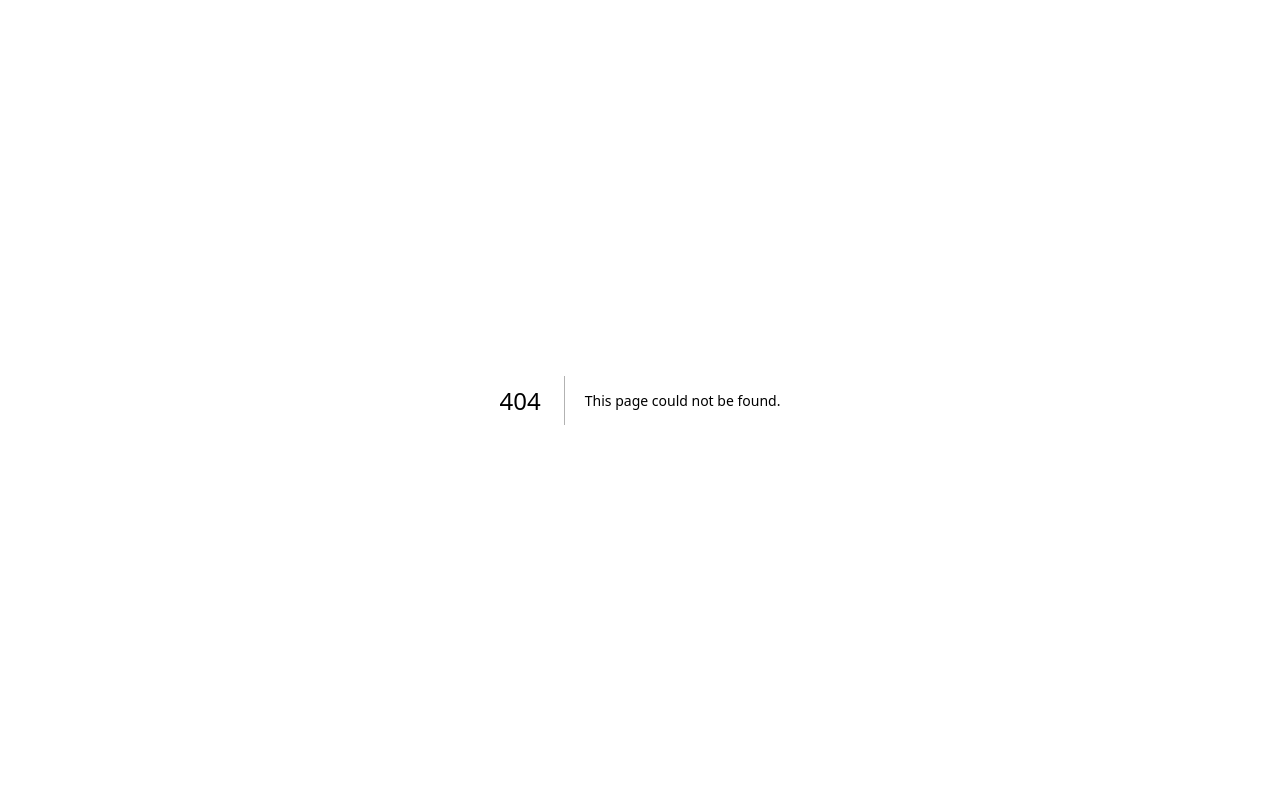
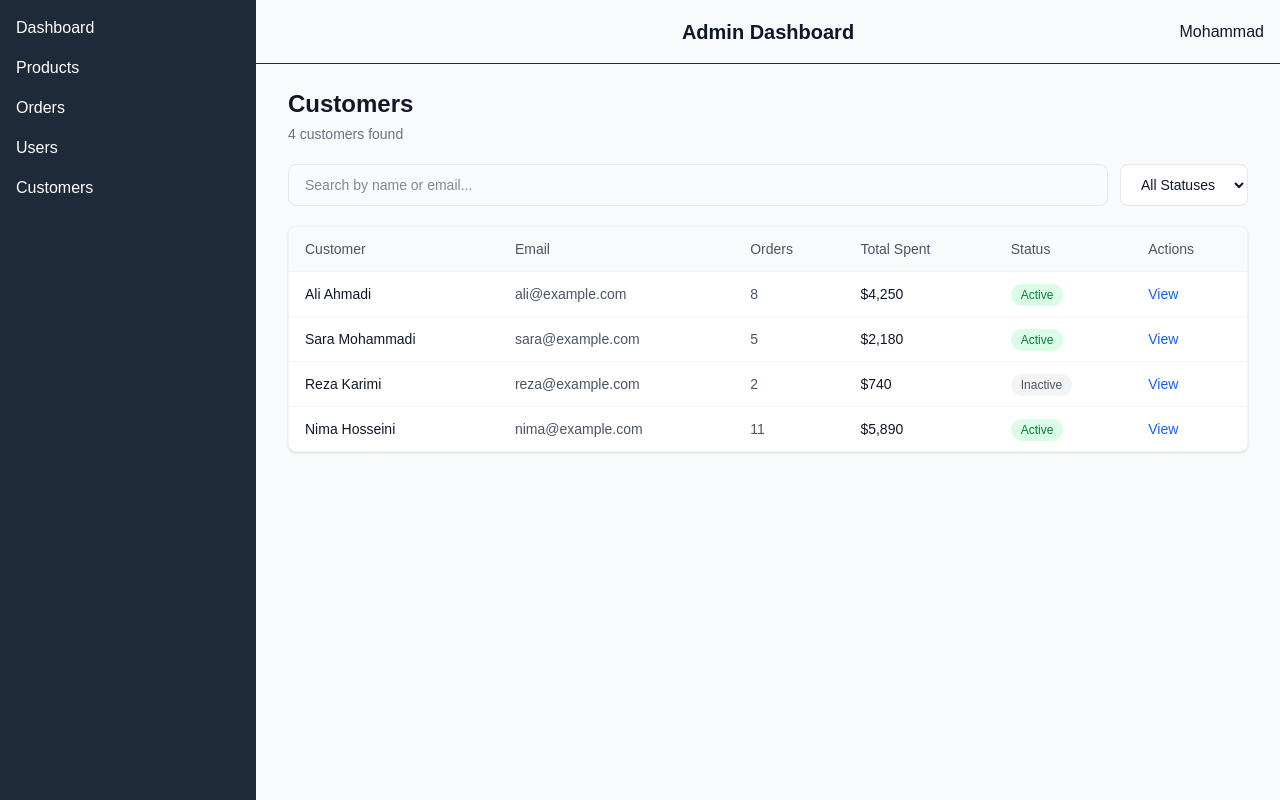
Before and after one commit to mohammad-shirani-developer/admin-dashboard, a Next.js app: page /dashboard/customers in a window 1280 px wide. Before the commit this address had no page. Built offline with nearby package versions, Linux system fonts and the light colour scheme.

Commit message:
feat: add customers management

```diff
--- a/app/dashboard/components/Sidebar.tsx
+++ b/app/dashboard/components/Sidebar.tsx
@@ -17,6 +17,7 @@ const Sidebar = ({ isOpen }: SidebarProps) => {
       <Link href="/dashboard/products">Products</Link>
       <Link href="/dashboard/orders">Orders</Link>
       <Link href="/dashboard/users">Users</Link>
+      <Link href="/dashboard/customers">Customers</Link>
     </aside>
   );
 };
--- /dev/null
+++ b/app/dashboard/customers/components/CustomersTable.tsx
@@ -0,0 +1,91 @@
+import { Customer } from "../../types";
+
+type CustomersTableProps = {
+  customers: Customer[];
+  onView: (customer: Customer) => void;
+};
+
+const CustomersTable = ({ customers, onView }: CustomersTableProps) => {
+  return (
+    <div className="overflow-x-auto rounded-lg border border-gray-100 bg-white shadow-sm">
+      <table className="w-full min-w-[700px] text-left text-sm">
+        <thead className="border-b border-gray-100 bg-gray-50">
+          <tr>
+            <th className="px-4 py-3 font-medium text-gray-600">Customer</th>
+
+            <th className="px-4 py-3 font-medium text-gray-600">Email</th>
+
+            <th className="px-4 py-3 font-medium text-gray-600">Orders</th>
+
+            <th className="px-4 py-3 font-medium text-gray-600">Total Spent</th>
+
+            <th className="px-4 py-3 font-medium text-gray-600">Status</th>
+
+            <th className="px-4 py-3 font-medium text-gray-600">Actions</th>
+          </tr>
+        </thead>
+
+        <tbody>
+          {customers.length === 0 ? (
+            <tr>
+              <td colSpan={6} className="px-4 py-10 text-center">
+                <div className="flex flex-col items-center">
+                  <p className="text-sm font-medium text-gray-700">
+                    No customers found
+                  </p>
+
+                  <p className="mt-1 text-sm text-gray-500">
+                    Try adjusting your search or filters.
+                  </p>
+                </div>
+              </td>
+            </tr>
+          ) : (
+            customers.map((customer) => (
+              <tr
+                key={customer.id}
+                className="border-b border-gray-100 last:border-b-0 hover:bg-gray-50"
+              >
+                <td className="px-4 py-3 font-medium text-gray-900">
+                  {customer.name}
+                </td>
+
+                <td className="px-4 py-3 text-gray-600">{customer.email}</td>
+
+                <td className="px-4 py-3 text-gray-600">{customer.orders}</td>
+
+                <td className="px-4 py-3 font-medium text-gray-900">
+                  ${customer.totalSpent.toLocaleString()}
+                </td>
+
+                <td className="px-4 py-3">
+                  <span
+                    className={`rounded-full px-2.5 py-1 text-xs font-medium ${
+                      customer.status === "Active"
+                        ? "bg-green-100 text-green-700"
+                        : "bg-gray-100 text-gray-600"
+                    }`}
+                  >
+                    {customer.status}
+                  </span>
+                </td>
+
+                <td className="px-4 py-3">
+                  <button
+                    type="button"
+                    className="text-sm font-medium text-blue-600 hover:text-blue-700"
+                    onClick={() => onView(customer)}
+                  >
+                    View
+                  </button>
+                </td>
+              </tr>
+            ))
+          )}
+        </tbody>
+      </table>
+    </div>
+  );
+};
+
+export default CustomersTable;
--- /dev/null
+++ b/app/dashboard/customers/page.tsx
@@ -0,0 +1,186 @@
+"use client";
+import { useState } from "react";
+import { Customer } from "../types";
+import CustomersTable from "./components/CustomersTable";
+
+const initialCustomers: Customer[] = [
+  {
+    id: 1,
+    name: "Ali Ahmadi",
+    email: "ali@example.com",
+    orders: 8,
+    totalSpent: 4250,
+    status: "Active",
+  },
+  {
+    id: 2,
+    name: "Sara Mohammadi",
+    email: "sara@example.com",
+    orders: 5,
+    totalSpent: 2180,
+    status: "Active",
+  },
+  {
+    id: 3,
+    name: "Reza Karimi",
+    email: "reza@example.com",
+    orders: 2,
+    totalSpent: 740,
+    status: "Inactive",
+  },
+  {
+    id: 4,
+    name: "Nima Hosseini",
+    email: "nima@example.com",
+    orders: 11,
+    totalSpent: 5890,
+    status: "Active",
+  },
+];
+const CustomersPage = () => {
+  const [search, setSearch] = useState("");
+  const [statusFilter, setStatusFilter] = useState("All");
+
+  const [selectedCustomer, setSelectedCustomer] = useState<Customer | null>(
+    null,
+  );
+
+  const filteredCustomers = initialCustomers.filter((customer) => {
+    const searchValue = search.toLowerCase();
+
+    const matchesSearch =
+      customer.name.toLowerCase().includes(searchValue) ||
+      customer.email.toLowerCase().includes(searchValue);
+
+    const matchesStatus =
+      statusFilter === "All" || customer.status === statusFilter;
+
+    return matchesSearch && matchesStatus;
+  });
+
+  const clearFilters = () => {
+    setSearch("");
+    setStatusFilter("All");
+  };
+
+  return (
+    <div className="mx-4 mt-6 sm:mx-6 lg:mx-8">
+      <div className="mb-5 flex flex-col gap-1">
+        <h1 className="text-2xl font-semibold text-gray-900">Customers</h1>
+
+        <p className="text-sm text-gray-500">
+          {filteredCustomers.length} customers found
+        </p>
+      </div>
+
+      <div className="mb-5 flex flex-col gap-3 sm:flex-row">
+        <input
+          type="text"
+          value={search}
+          onChange={(event) => setSearch(event.target.value)}
+          placeholder="Search by name or email..."
+          className="w-full rounded-lg border border-gray-200 px-4 py-2.5 text-sm outline-none transition focus:border-blue-500 focus:ring-2 focus:ring-blue-100 sm:flex-1"
+        />
+
+        <select
+          value={statusFilter}
+          onChange={(event) => setStatusFilter(event.target.value)}
+          className="w-full rounded-lg border border-gray-200 bg-white px-4 py-2.5 text-sm outline-none transition focus:border-blue-500 focus:ring-2 focus:ring-blue-100 sm:w-auto"
+        >
+          <option value="All">All Statuses</option>
+          <option value="Active">Active</option>
+          <option value="Inactive">Inactive</option>
+        </select>
+
+        {(search || statusFilter !== "All") && (
+          <button
+            type="button"
+            onClick={clearFilters}
+            className="w-full rounded-lg border border-gray-200 bg-white px-4 py-2.5 text-sm font-medium text-gray-700 transition hover:bg-gray-50 sm:w-auto"
+          >
+            Clear Filters
+          </button>
+        )}
+      </div>
+
+      {selectedCustomer && (
+        <div className="mb-5 rounded-lg border border-gray-200 bg-white p-5 shadow-sm">
+          <div className="flex items-center justify-between">
+            <div>
+              <h2 className="text-lg font-semibold text-gray-900">
+                Customer Details
+              </h2>
+
+              <p className="mt-1 text-sm text-gray-500">
+                Customer #{selectedCustomer.id}
+              </p>
+            </div>
+
+            <button
+              type="button"
+              onClick={() => setSelectedCustomer(null)}
+              className="rounded-lg border border-gray-200 px-3 py-2 text-sm font-medium text-gray-700 transition hover:bg-gray-50"
+            >
+              Close
+            </button>
+          </div>
+
+          <div className="mt-5 grid grid-cols-1 gap-4 sm:grid-cols-2 lg:grid-cols-3">
+            <div>
+              <p className="text-xs font-medium text-gray-500">Name</p>
+
+              <p className="mt-1 text-sm font-medium text-gray-900">
+                {selectedCustomer.name}
+              </p>
+            </div>
+
+            <div>
+              <p className="text-xs font-medium text-gray-500">Email</p>
+
+              <p className="mt-1 text-sm text-gray-900">
+                {selectedCustomer.email}
+              </p>
+            </div>
+
+            <div>
+              <p className="text-xs font-medium text-gray-500">Orders</p>
+
+              <p className="mt-1 text-lg font-semibold text-gray-900">
+                {selectedCustomer.orders}
+              </p>
+            </div>
+
+            <div>
+              <p className="text-xs font-medium text-gray-500">Total Spent</p>
+
+              <p className="mt-1 text-lg font-semibold text-gray-900">
+                ${selectedCustomer.totalSpent.toLocaleString()}
+              </p>
+            </div>
+
+            <div>
+              <p className="text-xs font-medium text-gray-500">Status</p>
+
+              <span
+                className={`mt-1 inline-block rounded-full px-2.5 py-1 text-xs font-medium ${
+                  selectedCustomer.status === "Active"
+                    ? "bg-green-100 text-green-700"
+                    : "bg-gray-100 text-gray-600"
+                }`}
+              >
+                {selectedCustomer.status}
+              </span>
+            </div>
+          </div>
+        </div>
+      )}
+
+      <CustomersTable
+        customers={filteredCustomers}
+        onView={(customer) => setSelectedCustomer(customer)}
+      />
+    </div>
+  );
+};
+
+export default CustomersPage;
```
Also changed, not shown: app/dashboard/types.ts (+9 -0 lines).
